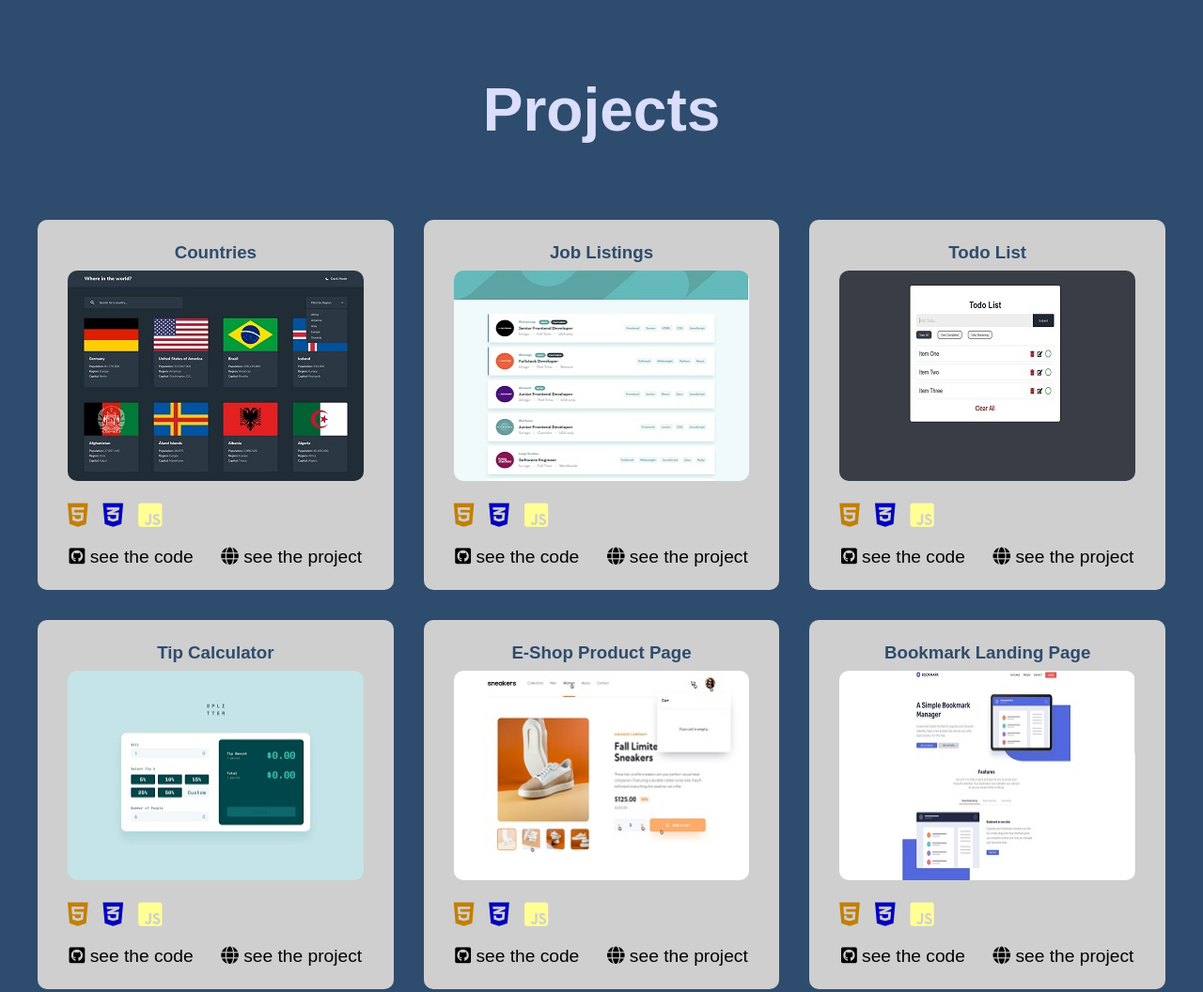
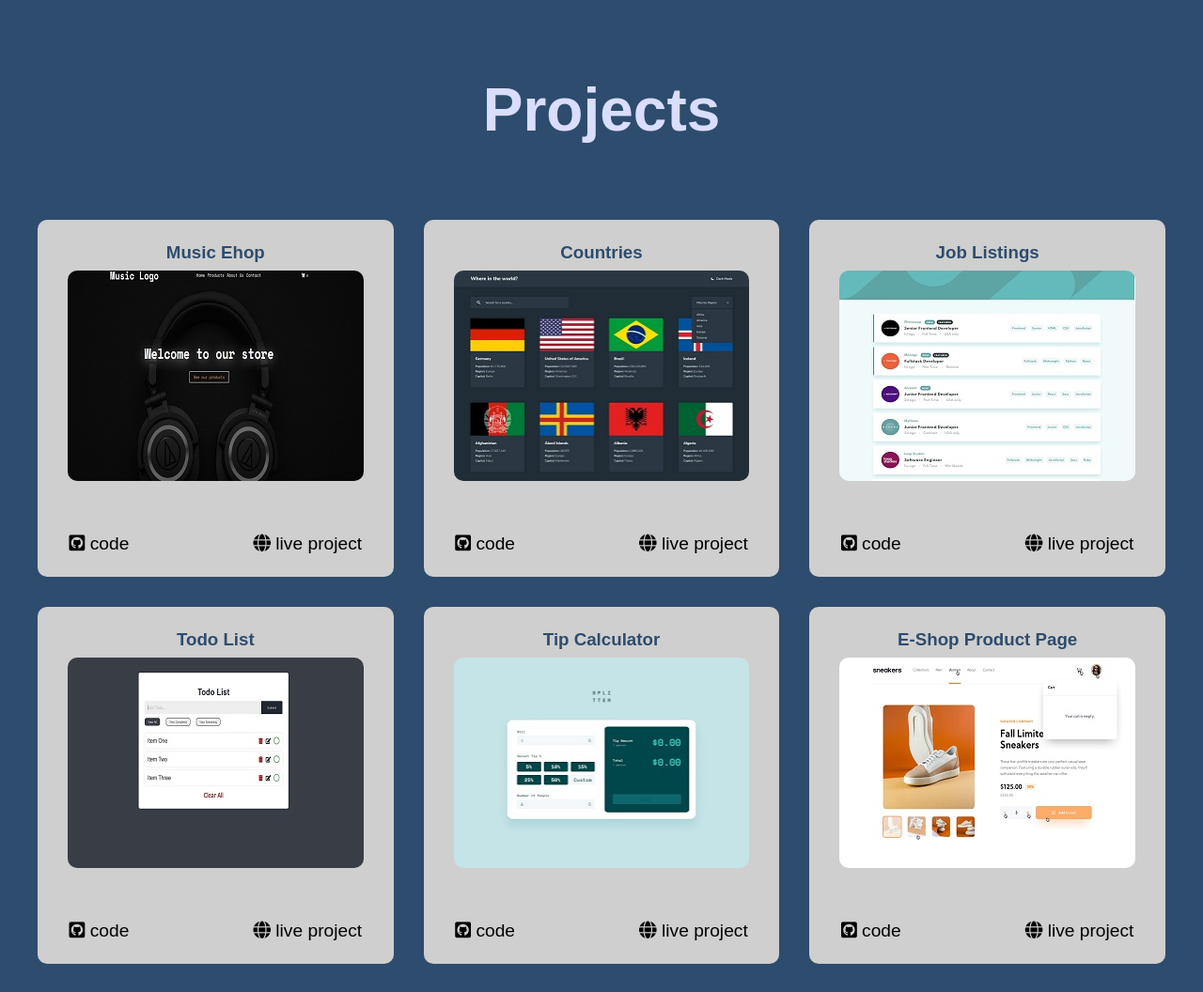
Before and after one commit to stefanGk30/projects, a plain HTML site: page index.html in a window 1280 px wide. Shown: the top 1056 px of the page at 94% size. Drawn offline with Linux system fonts and the light colour scheme.

Commit message:
added styles

```diff
--- a/app.js
+++ b/app.js
@@ -5,7 +5,7 @@ const container = document.querySelector('.container');
 function setUI(pages) {
   container.innerHTML = pages
     .map((page) => {
-      const { name, netlify, github, img, info } = page;
+      const { name, netlify, github, img } = page;
       return `
          <div class="single-item">
         <h3 class="single-title">${name}</h3>
@@ -16,22 +16,15 @@ function setUI(pages) {
             class="proj-img"
           />
         </a>
-        <div class="info">
-        ${info
-          .map((item) => {
-            return `<span class="info-icon">${item}</span>`;
-          })
-          .join('')}
 
-        </div>
         <div class="btns">
           <a href="${github}" class="link-btn" target="_blank">
             <span><i class="fab fa-github-square"></i></span>
-            see the code
+            code
           </a>
           <a href="${netlify}" class="link-btn" target="_blank">
             <span><i class="fas fa-globe"></i></span>
-            see the project
+            live project
           </a>
         </div>
       </div>
--- a/data/data.js
+++ b/data/data.js
@@ -1,4 +1,16 @@
 export default [
+  {
+    id: 0,
+    name: 'music ehop',
+    netlify: 'https://music-eshop.netlify.app/',
+    github: 'https://github.com/stefanGk30/music-eshop',
+    img: './data/images/7.jpg',
+    info: [
+      '<i class="fab fa-html5"></i>',
+      '<i class="fab fa-css3-alt"></i>',
+      '<i class="fab fa-js-square"></i>',
+    ],
+  },
   {
     id: 1,
     name: 'countries',
--- a/style.css
+++ b/style.css
@@ -4,9 +4,13 @@
   box-sizing: border-box;
 }
 
+:root {
+  --main-color: #2e4c6d;
+}
+
 body {
   font-family: sans-serif;
-  background: #2e4c6d;
+  background: var(--main-color);
 }
 
 button {
@@ -58,7 +62,7 @@ img {
 }
 
 .single-title {
-  color: #2e4c6d;
+  color: var(--main-color);
   margin: 0.5rem;
   text-align: center;
   text-transform: capitalize;
@@ -77,25 +81,10 @@ img {
   font-weight: bold;
 }
 
-.info-icon {
-  font-size: 1.8rem;
-  margin-right: 1rem;
-  user-select: none;
-}
-
-.info-icon:nth-child(1) {
-  color: rgb(195, 127, 0);
-}
-.info-icon:nth-child(2) {
-  color: rgb(0, 0, 192);
-}
-.info-icon:nth-child(3) {
-  color: rgb(255, 255, 148);
-}
-
 .btns {
   display: flex;
   justify-content: space-between;
+  margin-top: 3rem;
 }
 
 .link-btn {
```
Also changed, not shown: data/images/7.JPG (added).
